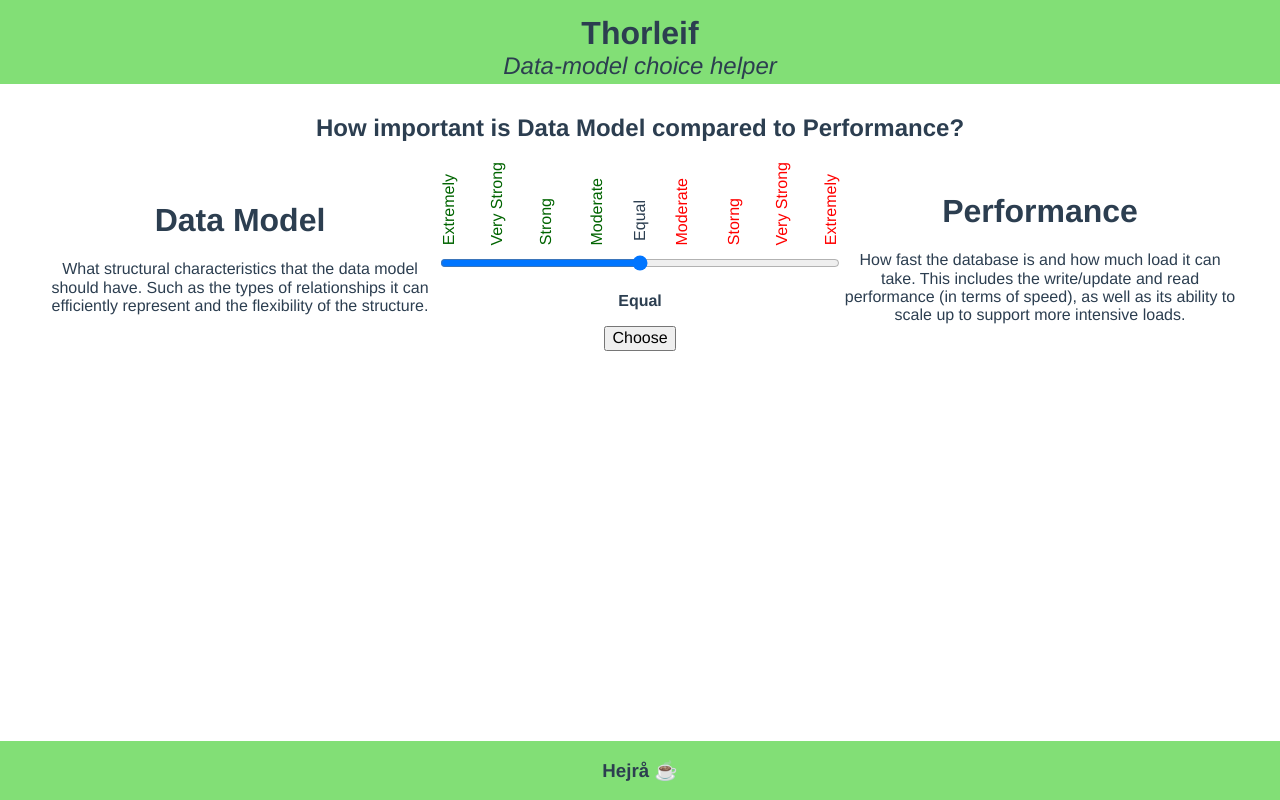
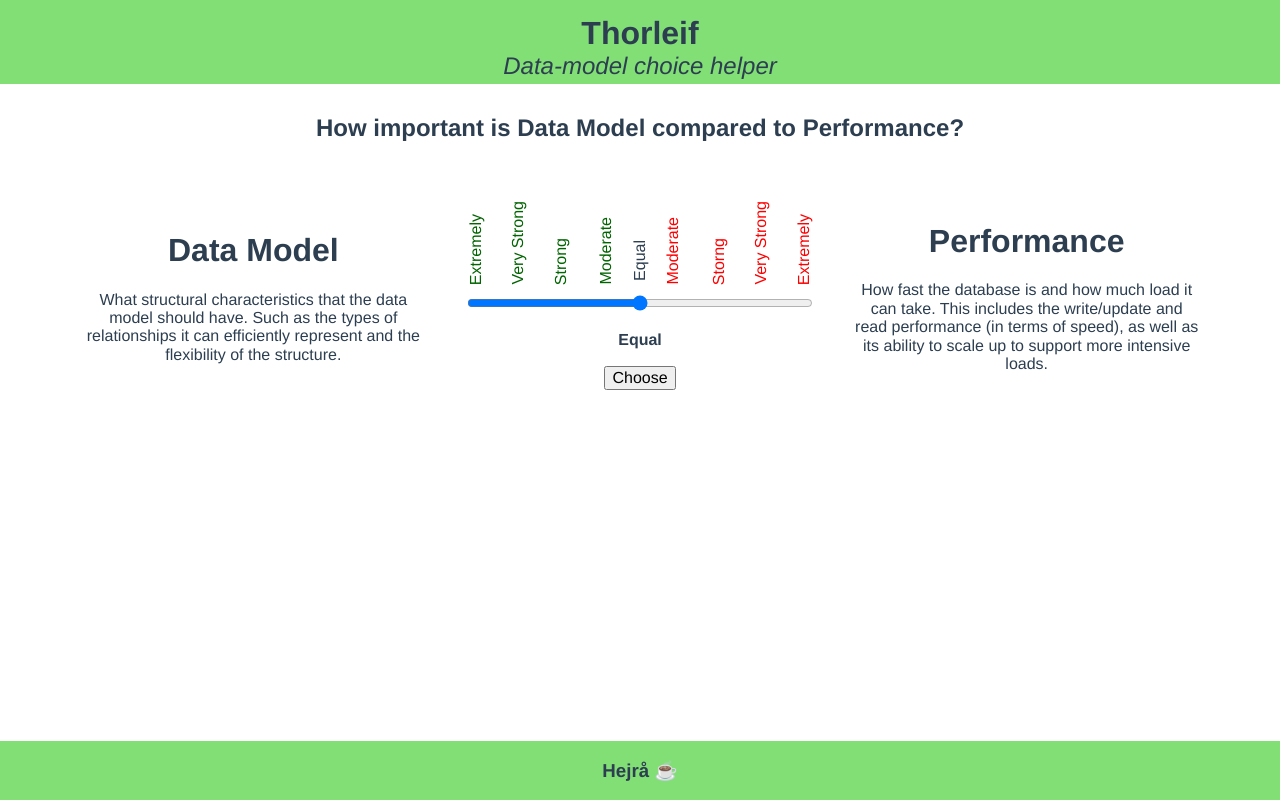
Before and after one commit to TIDAB-thesis/ahp-app, a Vue app in the folder client/: page / in a window 1280 px wide. Built offline with nearby package versions, Linux system fonts and the light colour scheme.

Commit message:
Added a litte padding to make some space

```diff
--- a/client/src/components/Alternative.vue
+++ b/client/src/components/Alternative.vue
@@ -17,5 +17,6 @@ export default {
 <style scoped>
   .alternative {
     text-align: center;
+    padding: 40px;
   }
 </style>
```
